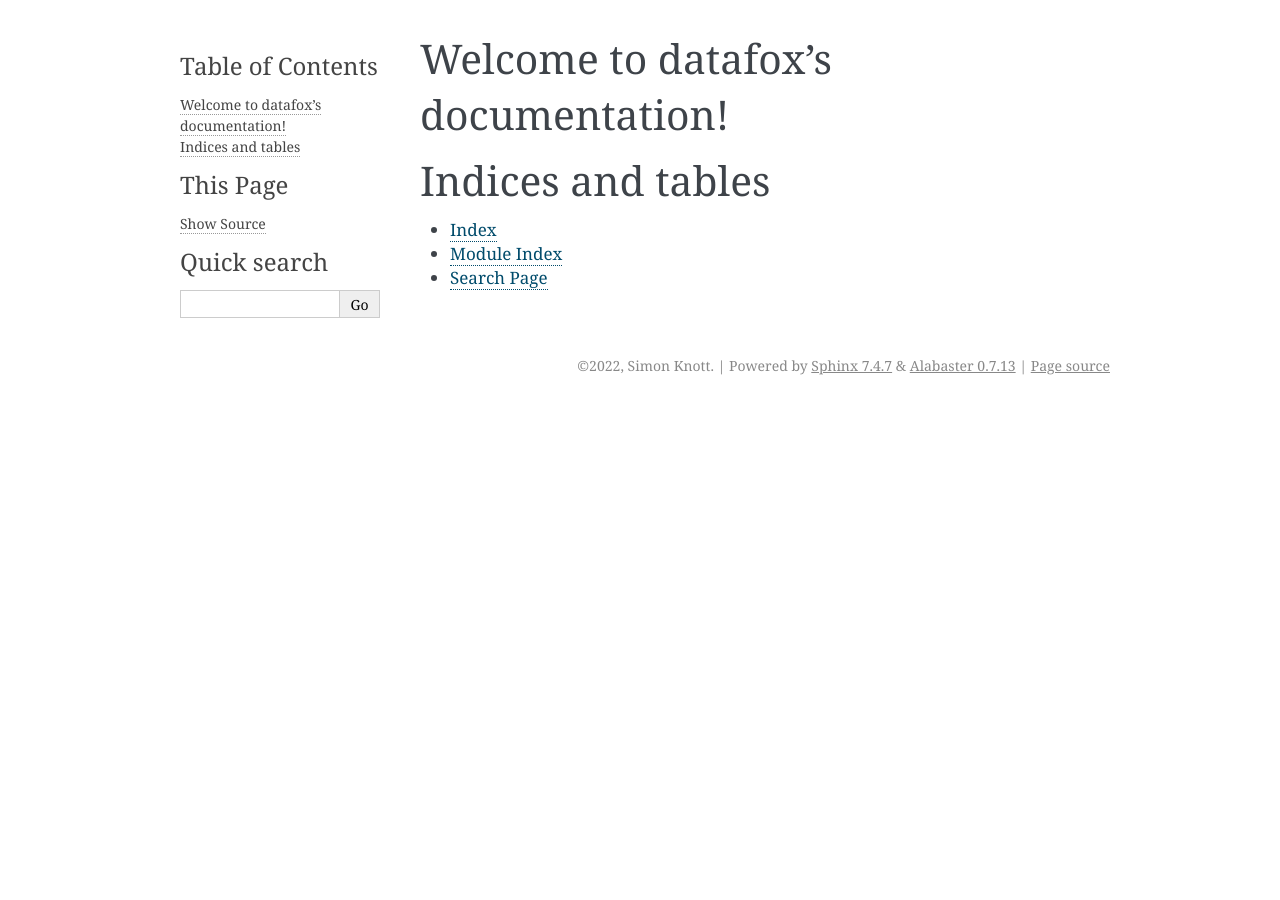
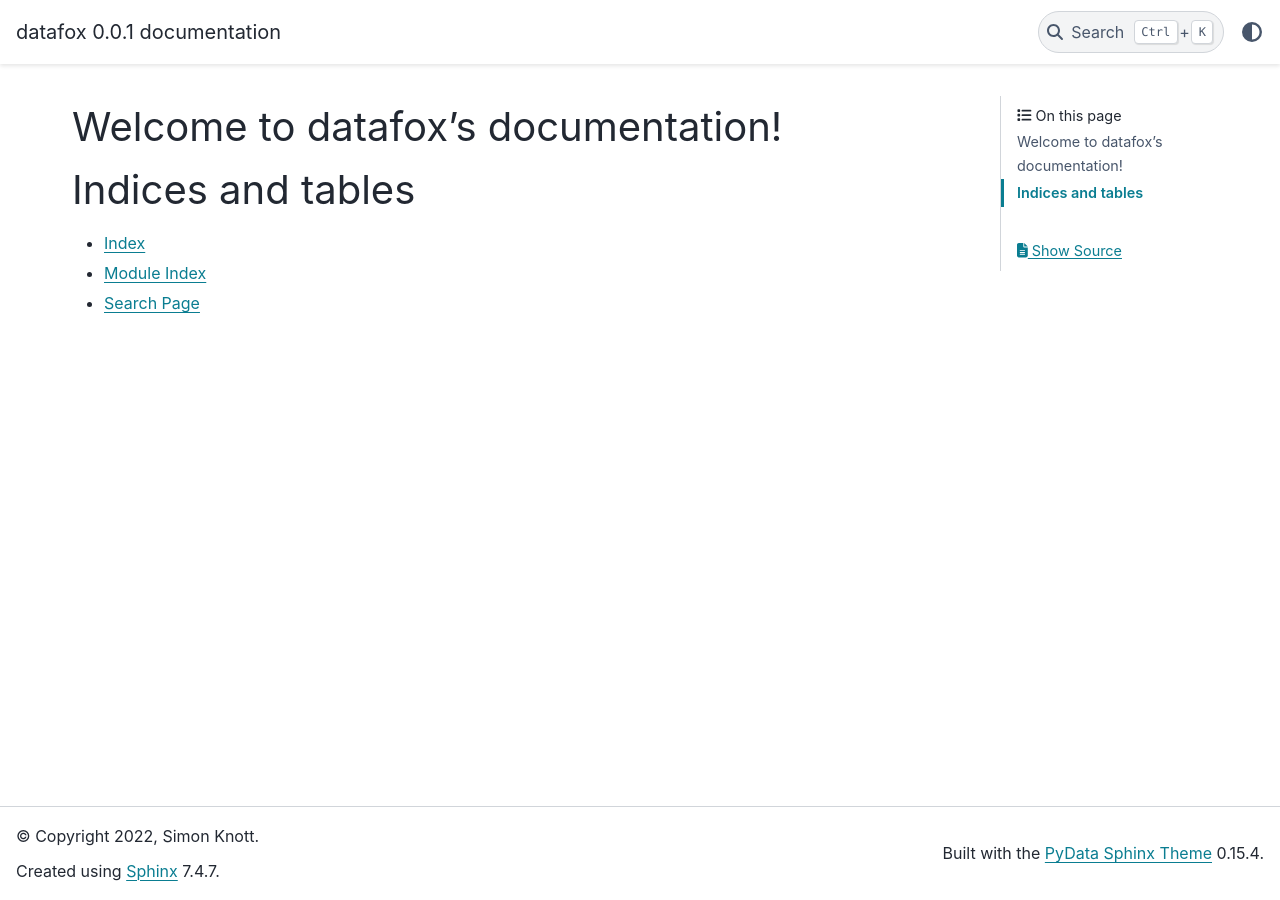
Before and after one commit to Skn0tt/datapact, a Sphinx documentation site: the page built from doc/index.rst, in a window 1280 px wide. Built offline with Sphinx 7.4.7 and the PyData theme 0.15.4, drawn with Linux system fonts in a browser that asks for light colours.

Commit message:
use pydata theme

```diff
--- a/doc/conf.py
+++ b/doc/conf.py
@@ -48,7 +48,7 @@ exclude_patterns = ["_build", "Thumbs.db", ".DS_Store"]
 # The theme to use for HTML and HTML Help pages.  See the documentation for
 # a list of builtin themes.
 #
-html_theme = "alabaster"
+html_theme = "pydata_sphinx_theme"
 
 # Add any paths that contain custom static files (such as style sheets) here,
 # relative to this directory. They are copied after the builtin static files,
--- a/requirements-dev.txt
+++ b/requirements-dev.txt
@@ -2,3 +2,4 @@ pre-commit
 pylint==2.13.5
 pytest==7.1.1
 sphinx==4.5.0
+pydata-sphinx-theme==0.8.1
```
